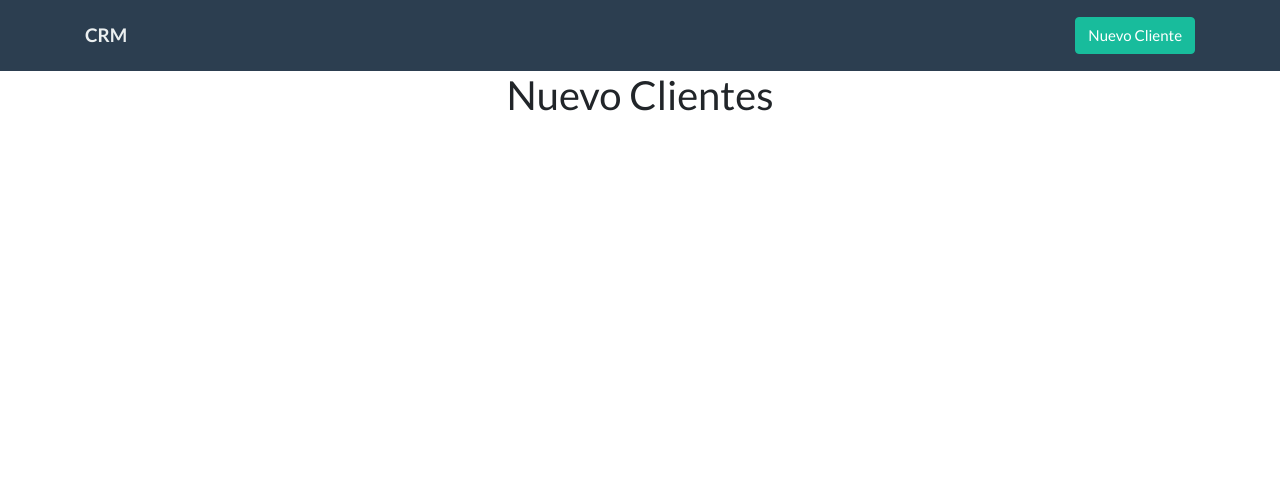
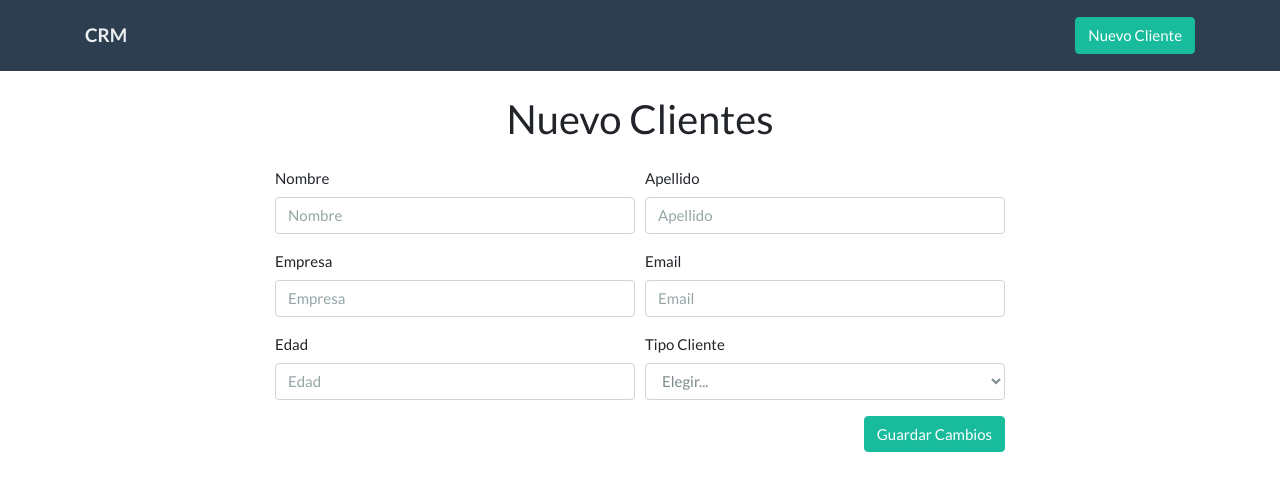
Before and after one commit to Kmarquez17/Sistema_CRM, a React (Create React App) app in the folder graphql-cliente/: page /#/cliente/nuevo in a window 1280 px wide. Shown: the top 490 px of the page. Built offline with nearby package versions, Linux system fonts and the light colour scheme.

Commit message:
FRONT: Agregando mutation para agregar clientes

```diff
--- a/graphql-cliente/src/components/Clientes.js
+++ b/graphql-cliente/src/components/Clientes.js
@@ -1,6 +1,8 @@
 import React, { Fragment } from "react";
 import { CLIENTES_QUERY } from "../queries/index";
 import { Query } from "react-apollo";
+
+import { Link } from "react-router-dom";
 
 const Clientes = () => (
   <Query query={CLIENTES_QUERY}>
@@ -24,9 +26,12 @@ const Clientes = () => (
                     {cliente.nombre} - {cliente.empresa}
                   </div>
                   <div className="col-md-4 d-flex justify-content-end">
-                    <a href="!#" className="btn btn-success d-block d-md-inline-block">
+                    <Link
+                      to={`/cliente/editar/${cliente.id}`}
+                      className="btn btn-success d-block d-md-inline-block"
+                    >
                       Editar Cliente
-                    </a>
+                    </Link>
                   </div>
                 </div>
               </li>
--- a/graphql-cliente/src/components/Header.js
+++ b/graphql-cliente/src/components/Header.js
@@ -2,7 +2,7 @@ import React from 'react';
 import {Link} from 'react-router-dom'
 
 const Header = () => (
-    <nav className="navbar navbar-expand-lg navbar-dark bg-primary justify-content-between d-flex">
+    <nav className="navbar navbar-expand-lg navbar-dark bg-primary justify-content-between d-flex mb-4">
         <div className="container">
             <Link to="/" className="navbar-brand text-light font-weight-bold">CRM</Link>
             <button className="navbar-toggler" type="button" data-toggle="collapse" data-target="#navegacion" aria-controls="navegacion" aria-expanded="false" aria-label="Toggle navigation">
--- a/graphql-cliente/src/components/NuevoCliente.js
+++ b/graphql-cliente/src/components/NuevoCliente.js
@@ -1,8 +1,172 @@
-import React, { Component } from "react";
+import React, { Component, Fragment } from "react";
+import { CREAR_CLIENTE } from "../mutations/index";
+import { Mutation } from "react-apollo";
+class NuevoCliente extends Component {
+  state = {
+    cliente: {
+      nombre: "",
+      apellido: "",
+      empresa: "",
+      edad: "",
+      email: "",
+      tipo: ""
+    },
+    error: false
+  };
+  handleChange = e => {
+    const { name, value } = e.target;
+    this.setState({
+      cliente: {
+        ...this.state.cliente,
+        [name]: value
+      }
+    });
+  };
 
-class NuevoCliente extends Component {
+  handleSubmit = crearCliente => {
+    //Sacamos el state para crear el input
+    const { nombre, apellido, empresa, email, edad, tipo } = this.state.cliente;
+
+    // Validamos que los campos ingresados por el usuario no sean vacios
+    if (
+      nombre.trim() === "" ||
+      apellido.trim() === "" ||
+      empresa.trim() === "" ||
+      email.trim() === "" ||
+      edad.trim() === "" ||
+      tipo.trim() === ""
+    ) {
+      this.setState({ error: true });
+      return;
+    }
+
+    this.setState({ error: false });
+
+    //Creamos el objeto input, para mandarlo al mutation y hacer la
+    // operacion de crear cliente
+    const input = {
+      nombre,
+      apellido,
+      empresa,
+      email,
+      edad: Number(edad),
+      tipo
+    };
+
+    //Invocamos el el mutation y pasamos el input
+    crearCliente({ variables: { input } });
+  };
+
   render() {
-    return <h2 className="text-center">Nuevo Clientes</h2>;
+    //Capturamos el error y verificar que no se haya activado, en la validacion de los campos
+    const { error } = this.state;
+    let respuesta = error ? (
+      <p className="alert alert-danger p-3 text-center">
+        Llenar todos los campos ya que son obligatorios
+      </p>
+    ) : null;
+
+    return (
+      <Fragment>
+        <h2 className="text-center">Nuevo Clientes</h2>
+        {respuesta}
+        <div className="row justify-content-center">
+          <Mutation
+            mutation={CREAR_CLIENTE}
+            //Redireccionamos a la pagina del listado de clientes
+            onCompleted={() => this.props.history.push("/")}
+          >
+            {crearCliente => (
+              <form
+                className="col-md-8 m-3"
+                onSubmit={e => {
+                  e.preventDefault();
+                  this.handleSubmit(crearCliente);
+                }}
+              >
+                <div className="form-row">
+                  <div className="form-group col-md-6">
+                    <label>Nombre</label>
+                    <input
+                      type="text"
+                      className="form-control"
+                      placeholder="Nombre"
+                      name="nombre"
+                      value={this.state.cliente.nombre}
+                      onChange={this.handleChange}
+                    />
+                  </div>
+                  <div className="form-group col-md-6">
+                    <label>Apellido</label>
+                    <input
+                      type="text"
+                      className="form-control"
+                      placeholder="Apellido"
+                      name="apellido"
+                      value={this.state.cliente.apellido}
+                      onChange={this.handleChange}
+                    />
+                  </div>
+                </div>
+                <div className="form-row">
+                  <div className="form-group col-md-6">
+                    <label>Empresa</label>
+                    <input
+                      type="text"
+                      className="form-control"
+                      placeholder="Empresa"
+                      name="empresa"
+                      value={this.state.cliente.empresa}
+                      onChange={this.handleChange}
+                    />
+                  </div>
+                  <div className="form-group col-md-6">
+                    <label>Email</label>
+                    <input
+                      type="email"
+                      className="form-control"
+                      placeholder="Email"
+                      name="email"
+                      value={this.state.cliente.email}
+                      onChange={this.handleChange}
+                    />
+                  </div>
+                </div>
+                <div className="form-row">
+                  <div className="form-group col-md-6">
+                    <label>Edad</label>
+                    <input
+                      type="text"
+                      className="form-control"
+                      placeholder="Edad"
+                      name="edad"
+                      value={this.state.cliente.edad}
+                      onChange={this.handleChange}
+                    />
+                  </div>
+                  <div className="form-group col-md-6">
+                    <label>Tipo Cliente</label>
+                    <select
+                      className="form-control"
+                      name="tipo"
+                      value={this.state.cliente.tipo}
+                      onChange={this.handleChange}
+                    >
+                      <option value="">Elegir...</option>
+                      <option value="PREMIUM">PREMIUM</option>
+                      <option value="BASICO">BÁSICO</option>
+                    </select>
+                  </div>
+                </div>
+                <button type="submit" className="btn btn-success float-right">
+                  Guardar Cambios
+                </button>
+              </form>
+            )}
+          </Mutation>
+        </div>
+      </Fragment>
+    );
   }
 }
 
--- /dev/null
+++ b/graphql-cliente/src/mutations/index.js
@@ -0,0 +1,11 @@
+import gql from "graphql-tag";
+
+export const CREAR_CLIENTE = gql`
+  mutation crearCliente($input: ClienteInput) {
+    crearCliente(input: $input) {
+      id
+      nombre
+      apellido
+    }
+  }
+`;
--- a/graphql-cliente/src/queries/index.js
+++ b/graphql-cliente/src/queries/index.js
@@ -1,4 +1,5 @@
-import  gql  from "graphql-tag";
+// import  gql  from "graphql-tag";
+import { gql } from 'apollo-boost';
 
 export const CLIENTES_QUERY = gql`
 {
```
Also changed, not shown: 2 other files (tests, documents, lock files or other folders).
